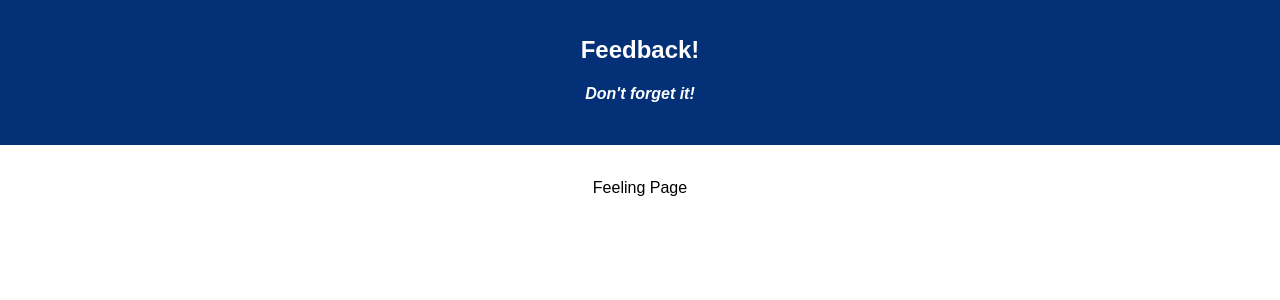
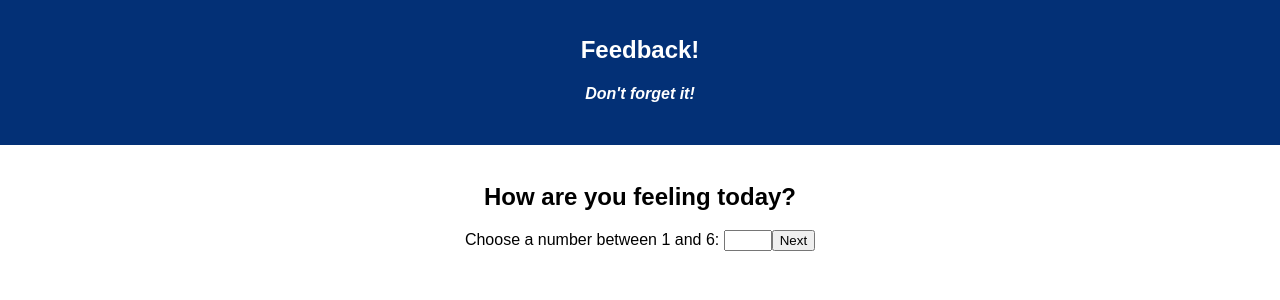
Before and after one commit to stavkidron-coder/redux-feedback-loop, a React (Create React App) app: page /#/ in a window 1280 px wide. Shown: the top 300 px of the page. Built offline with nearby package versions, Linux system fonts and the light colour scheme.

Commit message:
Feeling page functionality running

```diff
--- a/src/components/App/App.js
+++ b/src/components/App/App.js
@@ -9,6 +9,12 @@ import Comments from '../Comments/Comments';
 import './App.css';
 
 class App extends Component {
+
+  componentDidMount = () => {
+    console.log('Mounted');
+
+  }
+
   render() {
     return (
       <Router>
--- a/src/components/Feeling/Feeling.js
+++ b/src/components/Feeling/Feeling.js
@@ -1,11 +1,50 @@
+// import Axios from 'axios';
 import React, {Component} from 'react';
+import { connect } from 'react-redux';
 
 class Feeling extends Component {
+
+    state = {
+        feeling: 0
+    }
+
+    handleInput = (event) => {
+        // console.log(event.target.value); // Used for testing
+        console.log(this.state.feeling);
+        this.setState({
+            feeling: Number(event.target.value)
+        });
+    }
+
+    nextPage = () => {
+        // send answer to reduxState
+        this.props.dispatch({type: 'FEELING', payload: this.state.feeling});
+
+        //Navigate to next page
+        this.props.history.push('/understanding');
+    }
+
     render(){
         return(
-            <p>Feeling Page</p>
+            <div>
+                <h2>How are you feeling today?</h2>
+
+                <label htmlFor="feelingInput">Choose a number between 1 and 6: </label>
+                <input
+                    id="feelingInput"
+                    type="number"
+                    onChange={(event) => this.handleInput(event)}
+                    min="1"
+                    max="6">
+                    </input>
+
+                <button onClick={this.nextPage}>Next</button>
+            </div>
         )
     }
 }
 
-export default Feeling;
+const putReduxStateOnProps = (reduxState) => ({
+    reduxState
+})
+export default connect(putReduxStateOnProps)(Feeling)
--- a/src/index.js
+++ b/src/index.js
@@ -7,15 +7,19 @@ import { createStore, combineReducers } from'redux';
 import { Provider } from 'react-redux';
 
 
-// just a test to get up and running. Replace or delete when setting up for actual project
-const testReducer = (state=0) => {
-    console.log('Hello from testReducer');
+// feeling reducer
+const feeling = (state=0, action) => {
+    if(action.type === 'FEELING'){
+        console.log('Add:', action.payload);
+        state = action.payload;
+        return state;
+    }
     return state;
 }
 
 const storeInstance = createStore(
     combineReducers({
-        testReducer
+        feeling
     })
 )
 
```
Also changed, not shown: 2 other files (tests, documents, lock files or other folders).
